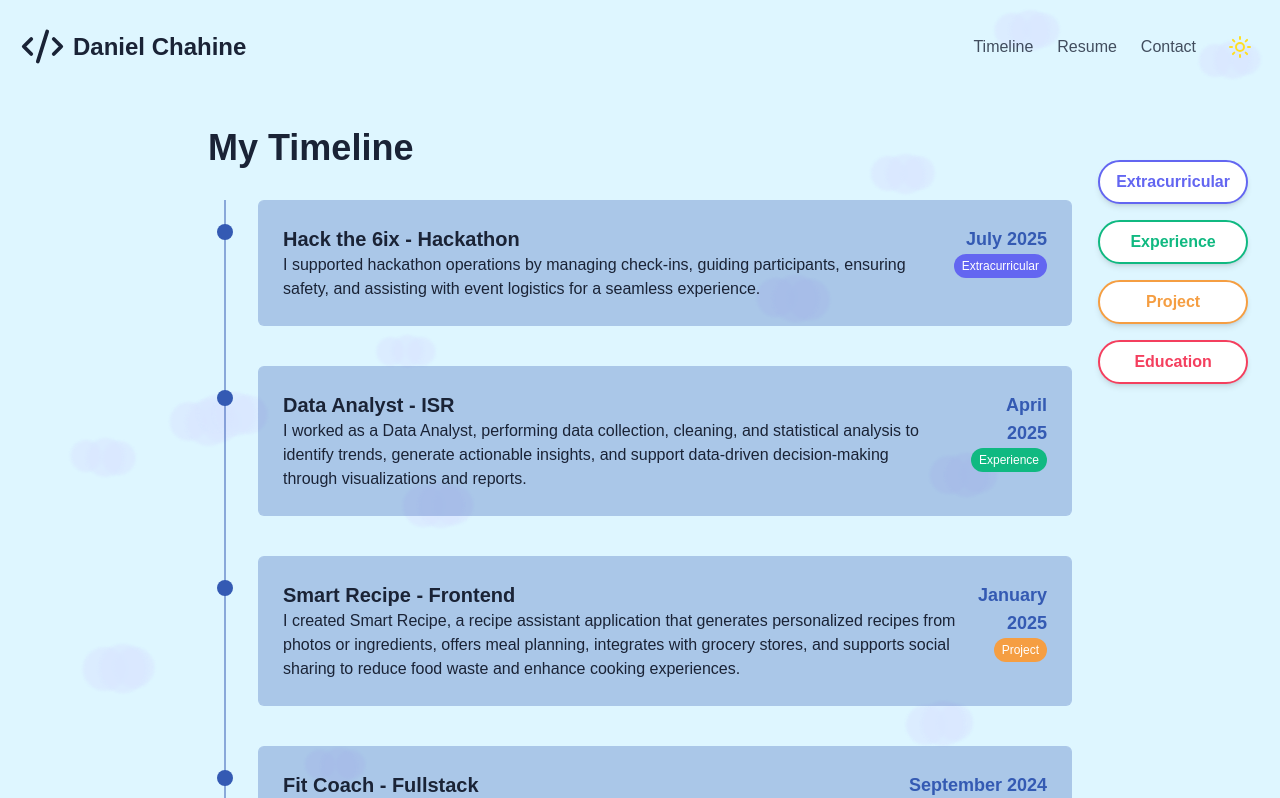
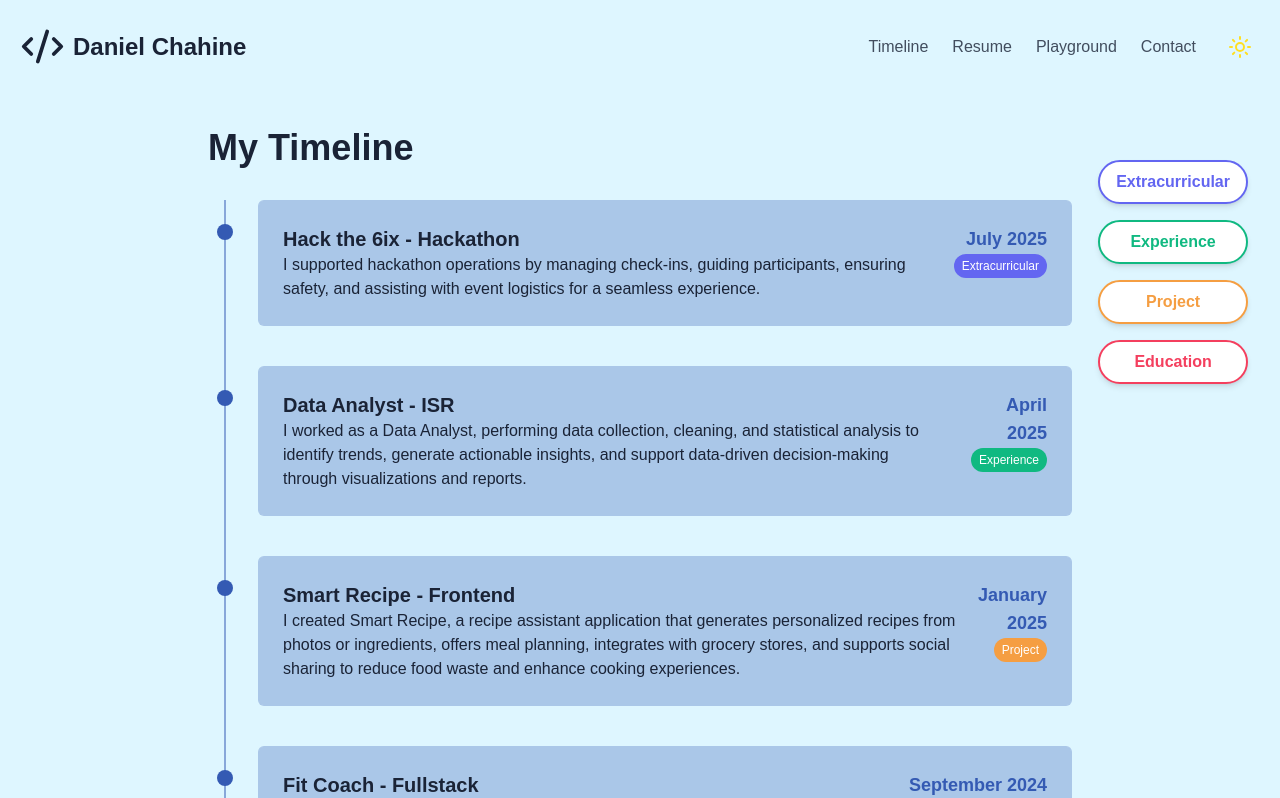
Before and after one commit to DanielChahine0/DanielChahine0.github.io, a React (Vite) app: page /#/timeline in a window 1280 px wide. Shown: the top 798 px of the page. Built offline with nearby package versions, Linux system fonts and the light colour scheme; a web font is replaced by a local one.

Commit message:
Removed all the background components

```diff
--- a/src/App.jsx
+++ b/src/App.jsx
@@ -3,6 +3,7 @@ import { AnimatePresence } from "framer-motion"
 import { Home } from "./pages/Home"
 import { NotFound } from "./pages/NotFound"
 import { Timeline } from "./pages/Timeline"
+import Playground from "./pages/Playground"
 import { Toaster } from "@/components/ui/toaster"
 import { ScrollToTop } from "./components/ScrollToTop"
 
@@ -14,6 +15,7 @@ function AnimatedRoutes() {
       <Routes location={location} key={location.pathname}>
         <Route index element={<Home />} />
         <Route path="/timeline" element={<Timeline />} />
+        <Route path="/playground" element={<Playground />} />
         {/* When the path is *, it will render the NotFound component */}
         <Route path="*" element={<NotFound />} />
       </Routes>
--- a/src/components/NavBar.jsx
+++ b/src/components/NavBar.jsx
@@ -7,6 +7,7 @@ import { Link, useNavigate } from 'react-router-dom'; // Import Link and useNavi
 const navItems = [
     { name: 'Timeline', href: '/timeline', isRoute: true },
     { name: 'Resume', href: '/files/resume.pdf', isRoute: false, download: true },
+    { name: 'Playground', href: '/playground', isRoute: true },
     { name: 'Contact', href: '#footer', isRoute: 'footer' },
 ]
 
--- a/src/index.css
+++ b/src/index.css
@@ -41,8 +41,7 @@
   --animate-fade-in-delay-2: fade-in 0.7s ease-out 0.4s forwards;
   --animate-fade-in-delay-3: fade-in 0.7s ease-out 0.6s forwards;
   --animate-fade-in-delay-4: fade-in 0.7s ease-out 0.8s forwards;
-  --animate-meteor: meteor 5s linear infinite;
-  --animate-cloud-move: cloud-move 1s ease-in-out infinite;
+  /* Removed meteor and cloud-move animation variables */
 
 
 
@@ -79,23 +78,7 @@
     }
   }
 
-  /* The meteor animation is used for the background effect.
-   * Makes the meteor move from the right to the left.
-   * Meteor is rotated to give a more realistic effect and
-   * the opacity is reduced to give a fading effect */
-  @keyframes meteor {
-    0% {
-      transform: rotate(215deg) translateX(0);
-      opacity: 1;
-    }
-    70% {
-      opacity: 1;
-    }
-    100% {
-      transform: rotate(215deg) translateX(-500px);
-      opacity: 0;
-    }
-  }
+  /* Removed meteor keyframes */
 
   @keyframes flash {
     0%, 80%, 100% {
@@ -113,68 +96,7 @@
 
   }
 
-  @keyframes cloud-move {
-    0%, 100% {
-      transform: translateX(0);
-    }
-    25% {
-      transform: translateX(-30px);
-    }
-    50% {
-      transform: translateX(30px);
-    }
-    75% {
-      transform: translateX(-30px);
-    }
-  }
-
-  @keyframes cloud-move-1 {
-    0%,
-    100% {
-      transform: translateX(0);
-    }
-    25% {
-      transform: translateX(-20px);
-    }
-    50% {
-      transform: translateX(40px);
-    }
-    75% {
-      transform: translateX(-10px);
-    }
-  }
-
-  @keyframes cloud-move-2 {
-    0%,
-    100% {
-      transform: translateX(0);
-    }
-    20% {
-      transform: translateX(30px);
-    }
-    60% {
-      transform: translateX(-35px);
-    }
-    80% {
-      transform: translateX(15px);
-    }
-  }
-
-  @keyframes cloud-move-3 {
-    0%,
-    100% {
-      transform: translateX(0);
-    }
-    30% {
-      transform: translateX(-50px);
-    }
-    60% {
-      transform: translateX(25px);
-    }
-    90% {
-      transform: translateX(-20px);
-    }
-  }
+  /* Removed cloud-move keyframes */
 }
 
 @layer base {
@@ -255,20 +177,7 @@
   .cosmic-button {
     @apply px-2.5 py-2 bg-primary text-primary-foreground font-medium transition-all duration-300 hover:shadow-[0_0_10px_#004cff80] hover:scale-105 active:scale-95 leading-normal rounded-xl border-blue-500 border-1;
   }
-  .star {
-    @apply absolute rounded-full bg-white;
-    box-shadow: 0 0 10px 2px #ffffff66;
-  }
-  .cloud {
-    @apply absolute bg-[#d9e7ff] rounded-full;
-    animation: var(--animate-cloud-move);
-    filter: blur(1px);
-    opacity: 0.6;
-  }
-  .meteor {
-    @apply absolute bg-linear-to-r from-white via-white to-transparent rounded-full;
-    box-shadow: 0 0 10px 2px #ffffff4d;
-  }
+  /* Removed .star, .cloud, .meteor classes */
   .custom-inline-hover {
     @apply inline-block transition-transform duration-200 hover:scale-105;
   }
@@ -293,36 +202,7 @@
     box-shadow: 0 0 10px 0.5px #22c55e, 0 0 2px 1px #22c55e;
   }
 
-  /* Hide stars in light mode */
-  .star {
-    opacity: 0 !important;
-    pointer-events: none;
-  }
-
-  /* Show stars in dark mode */
-  .dark .star {
-    opacity: 1 !important;
-    pointer-events: auto;
-  }
-
-  .cloud {
-    pointer-events: auto;
-  }
-
-  .dark .cloud {
-    opacity: 0 !important;
-    pointer-events: none;
-  }
-
-  .cloud-random-1 {
-    animation: cloud-move-1 18s ease-in-out infinite;
-  }
-  .cloud-random-2 {
-    animation: cloud-move-2 24s ease-in-out infinite;
-  }
-  .cloud-random-3 {
-    animation: cloud-move-3 30s ease-in-out infinite;
-  }
+  /* Removed star, cloud, meteor, and cloud-random utility classes */
 }
 
 @utility custom-inline-hover {
--- /dev/null
+++ b/src/pages/Playground.jsx
@@ -0,0 +1,15 @@
+import { Footer } from "../components/Footer";
+import { NavBar } from "../components/NavBar";
+
+export default function Playground() {
+    return (
+        <div className="min-h-screen flex flex-col bg-background">
+            <NavBar />
+            <main className="flex-1 flex flex-col items-center justify-center">
+                <h1 className="text-4xl font-bold mb-4">Playground</h1>
+                <p className="text-lg text-foreground/80">Welcome to the Playground! Here you'll find different games and interactive experiences soon.</p>
+            </main>
+            <Footer />
+        </div>
+    );
+}
--- a/src/pages/Timeline.jsx
+++ b/src/pages/Timeline.jsx
@@ -2,8 +2,7 @@
 import { useState } from "react";
 import { NavBar } from "../components/NavBar";
 import { Footer } from "../components/Footer";
-import { StarBackground } from "../components/StarBackground";
-import { CloudBackground } from "../components/CloudBackground";
+// Removed StarBackground and CloudBackground imports
 import { PageTransition } from "../components/PageTransition";
 import { ArrowLeft } from "lucide-react";
 import { Link } from "react-router-dom";
@@ -140,13 +139,7 @@ export const Timeline = () => {
 
   return (
 	<PageTransition className="min-h-screen bg-background text-foreground overflow-x-hidden relative">
-	  {/* Background Effects - positioned with lower z-index */}
-	  <div className="fixed inset-0 z-0">
-		<CloudBackground />
-	  </div>
-	  <div className="fixed inset-0 z-10">
-		<StarBackground />
-	  </div>
+  {/* Removed CloudBackground and StarBackground components */}
 
 	  {/* Content with higher z-index */}
 	  <div className="relative z-20">
```
Also changed, not shown: 1 other file (tests, documents, lock files or other folders).
